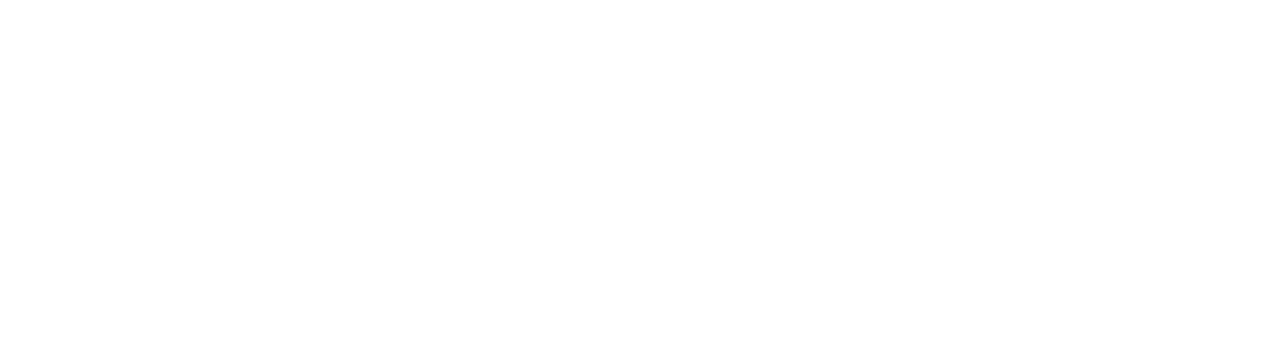
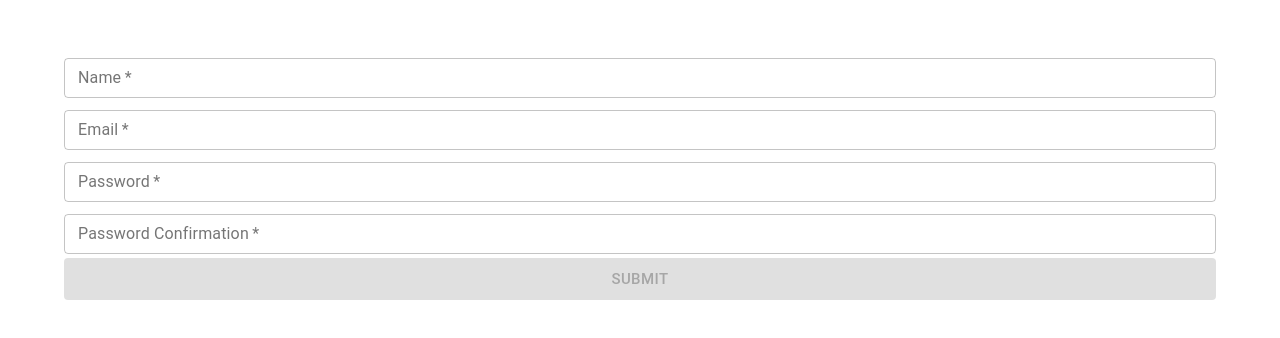
Before and after one commit to masoda1112/rails-todo-web, a React (Create React App) app: page /signup in a window 1280 px wide. Shown: the top 338 px of the page. Built offline with nearby package versions, Linux system fonts and the light colour scheme.

Commit message:
ログイン機能実装中/ページ、ファイル、state作成

```diff
--- a/src/App.js
+++ b/src/App.js
@@ -1,6 +1,8 @@
 import "./App.scss";
 import Form from "./pages/form";
 import List from "./pages/list";
+import SignIn from "./pages/signIn";
+import SignUp from "./pages/signUp";
 import { BrowserRouter as Router, Route } from "react-router-dom";
 
 const App = () => {
@@ -8,6 +10,8 @@
     <div className="App">
       <Router>
         <div className="body">
+          <Route exact path="/signup" component={SignUp} />
+          <Route exact path="/signin" component={SignIn} />
           <Route exact path="/create" component={Form} />
           <Route exact path="/" component={List} />
         </div>
--- /dev/null
+++ b/src/api/auth.js
@@ -0,0 +1,48 @@
+import axios from "axios";
+import Cookies from "js-cookie";
+
+const apiUrl =
+  process.env.NODE_ENV == "production"
+    ? process.env.REACT_APP_PROD_API_URL
+    : process.env.REACT_APP_DEV_API_URL;
+
+// サインアップ（新規アカウント作成）
+export const signUp = (name, email, password, passwordConfirmation) => {
+  const params = {
+    name: name,
+    email: email,
+    password: password,
+    passwordConfirmation: passwordConfirmation,
+  };
+  return axios.post(`${apiUrl}/api/v1/auth`, params);
+};
+
+// サインイン（ログイン）
+export const signIn = (email, password) => {
+  const params = {
+    email: email,
+    password: password,
+  };
+  return axios.post(`${apiUrl}/api/v1/auth/sign_in`, params);
+};
+
+// サインアウト（ログアウト）
+export const signOut = () => {
+  return axios.delete(`${apiUrl}/api/v1/auth/sign_out`, {
+    headers: {
+      'access-token': Cookies.get("_access_token"),
+      "client": Cookies.get("_client"),
+      "uid": Cookies.get("_uid"),
+    },
+  });
+};
+
+// 認証済みのユーザーを取得
+export const getCurrentUser = () => {
+  if (!Cookies.get("_access_token") || !Cookies.get("_client") || !Cookies.get("_uid")) return
+  return axios.get("/api/v1/auth/sessions", { headers: {
+    "access-token": Cookies.get("_access_token"),
+    "client": Cookies.get("_client"),
+    "uid": Cookies.get("_uid")
+  }})
+}
--- /dev/null
+++ b/src/pages/signIn.js
@@ -0,0 +1,51 @@
+import { TextField, Button } from "@material-ui/core";
+import { useState } from "react";
+import { signIn } from "../api/auth";
+
+const SignIn = () => {
+  const [email, setEmail] = useState();
+  const [password, setPassword] = useState();
+  const handleSubmit = () => {
+    signIn(email, password);
+  };
+  return (
+    <>
+      <div>
+        <TextField
+          variant="outlined"
+          required
+          fullWidth
+          label="Email"
+          value={email}
+          margin="dense"
+          onChange={(event) => setEmail(event.target.value)}
+        />
+        <TextField
+          variant="outlined"
+          required
+          fullWidth
+          label="Password"
+          type="password"
+          placeholder="At least 6 characters"
+          value={password}
+          margin="dense"
+          autoComplete="current-password"
+          onChange={(event) => setPassword(event.target.value)}
+        />
+        <Button
+          type="submit"
+          variant="contained"
+          size="large"
+          fullWidth
+          color="default"
+          disabled={!email || !password ? true : false} // 空欄があった場合はボタンを押せないように
+          onClick={handleSubmit}
+        >
+          Submit
+        </Button>
+      </div>
+    </>
+  );
+};
+
+export default SignIn;
--- /dev/null
+++ b/src/pages/signUp.js
@@ -0,0 +1,73 @@
+import { TextField, Button } from "@material-ui/core";
+import { useState } from "react";
+import { signUp } from "../api/auth";
+
+const SignUp = () => {
+  const [name, setName] = useState();
+  const [email, setEmail] = useState();
+  const [password, setPassword] = useState();
+  const [passwordConfirmation, setPasswordConfirmation] = useState();
+  const handleSubmit = () => {
+    signUp(name, email, password, passwordConfirmation);
+  };
+  return (
+    <>
+      <div>
+        <TextField
+          variant="outlined"
+          required
+          fullWidth
+          label="Name"
+          value={name}
+          margin="dense"
+          onChange={(event) => setName(event.target.value)}
+        />
+        <TextField
+          variant="outlined"
+          required
+          fullWidth
+          label="Email"
+          value={email}
+          margin="dense"
+          onChange={(event) => setEmail(event.target.value)}
+        />
+        <TextField
+          variant="outlined"
+          required
+          fullWidth
+          label="Password"
+          type="password"
+          placeholder="At least 6 characters"
+          value={password}
+          margin="dense"
+          autoComplete="current-password"
+          onChange={(event) => setPassword(event.target.value)}
+        />
+        <TextField
+          variant="outlined"
+          required
+          fullWidth
+          label="Password Confirmation"
+          type="password"
+          value={passwordConfirmation}
+          margin="dense"
+          autoComplete="current-password"
+          onChange={(event) => setPasswordConfirmation(event.target.value)}
+        />
+        <Button
+          type="submit"
+          variant="contained"
+          size="large"
+          fullWidth
+          color="default"
+          disabled={!email || !password ? true : false} // 空欄があった場合はボタンを押せないように
+          onClick={handleSubmit}
+        >
+          Submit
+        </Button>
+      </div>
+    </>
+  );
+};
+
+export default SignUp;
```
